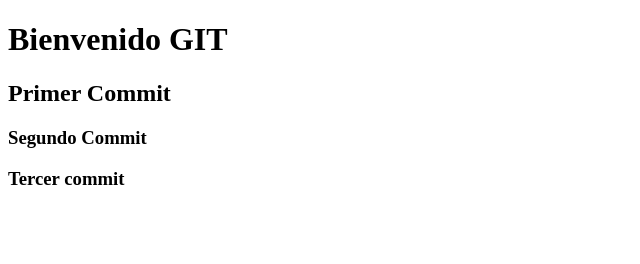
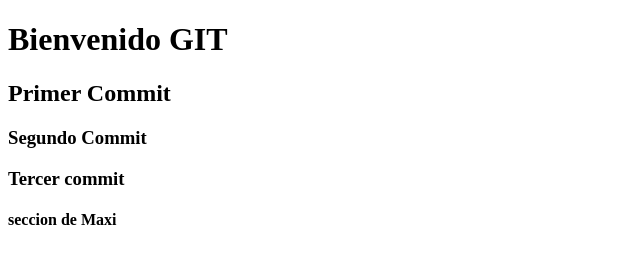
Before and after one commit to rambriceno/martes--temprano, a plain HTML site: page index.html in a window 1280 px wide. Shown: the whole page, without its empty margins (0-640 px from the left). Drawn offline with Linux system fonts and the light colour scheme.

Commit message:
seccion maxi

```diff
--- a/index.html
+++ b/index.html
@@ -13,5 +13,9 @@
     <h3>Segundo Commit</h3>
     <h3>Tercer commit</h3>
 
+    <section>
+        <h4>seccion de Maxi</h4>
+    </section>
+
 </body>
 </html>
```
